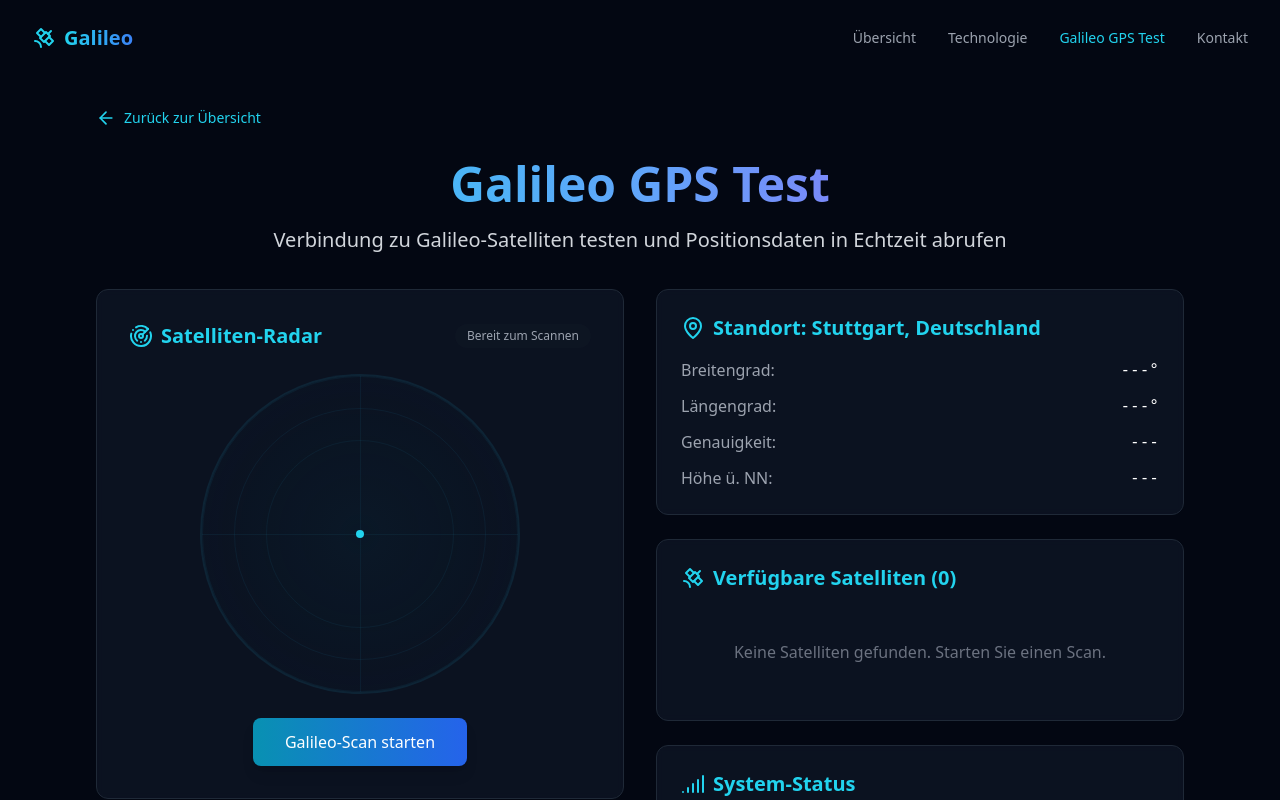
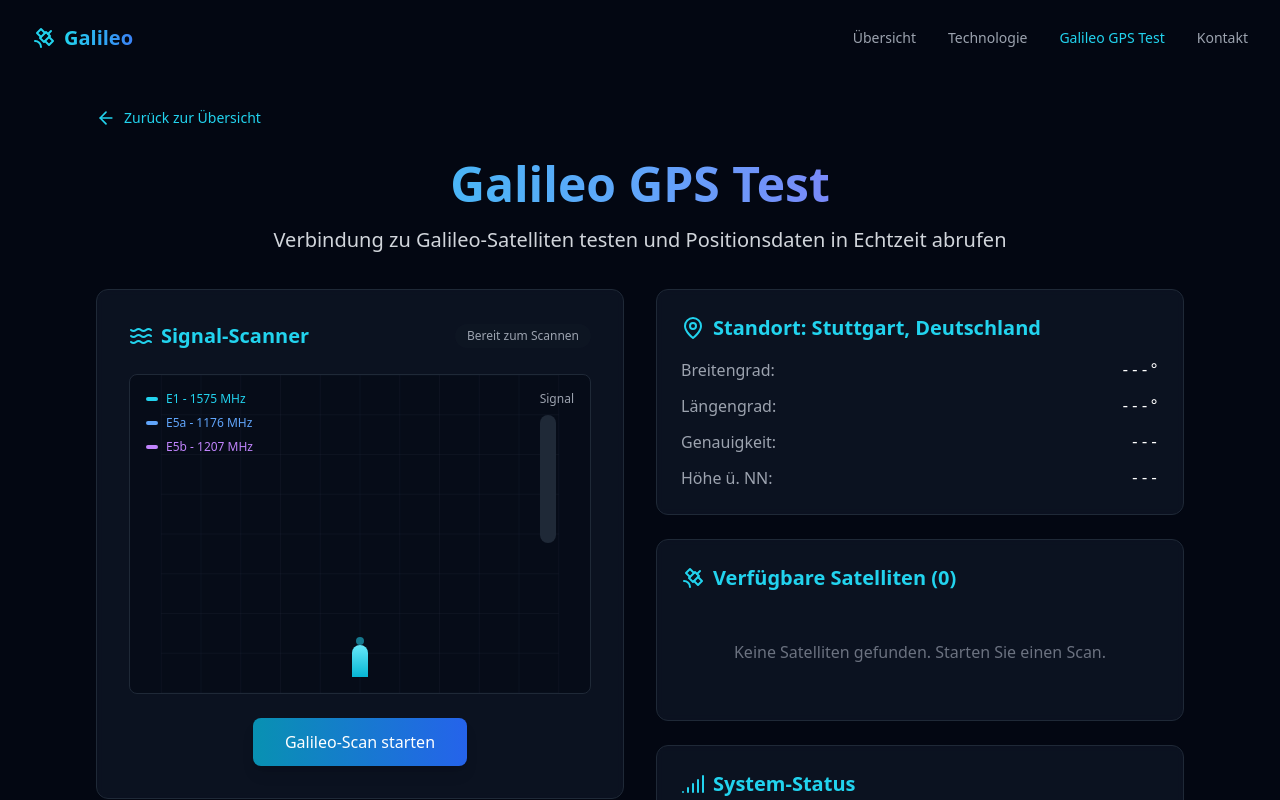
Before and after one commit to estatar/Galileo, a React (Vite) app: page / in a window 1280 px wide. Both pictures are taken after a click on the button "Galileo GPS Test". Shown: the top 800 px of the page. Built offline with nearby package versions, Linux system fonts and the light colour scheme.

Commit message:
Redesign GPS Test Scanner Interface

```diff
--- a/src/components/GpsTestPage.tsx
+++ b/src/components/GpsTestPage.tsx
@@ -1,5 +1,5 @@
 import React, { useState, useEffect } from 'react';
-import { ArrowLeft, Satellite, MapPin, Signal, Zap, Clock, Target, Radar } from 'lucide-react';
+import { ArrowLeft, Satellite, MapPin, Signal, Zap, Clock, Target, Radio, Waves } from 'lucide-react';
 
 interface GpsTestPageProps {
   onBackToOverview: () => void;
@@ -20,6 +20,7 @@ const GpsTestPage: React.FC<GpsTestPageProps> = ({ onBackToOverview }) => {
   const [satellites, setSatellites] = useState<SatelliteData[]>([]);
   const [location, setLocation] = useState({ lat: 0, lng: 0, accuracy: 0 });
   const [connectionStatus, setConnectionStatus] = useState<'idle' | 'scanning' | 'connecting' | 'connected'>('idle');
+  const [activeSignals, setActiveSignals] = useState<number[]>([]);
 
   // Stuttgart coordinates
   const stuttgartCoords = { lat: 48.7758, lng: 9.1829 };
@@ -42,6 +43,7 @@ const GpsTestPage: React.FC<GpsTestPageProps> = ({ onBackToOverview }) => {
     setScanProgress(0);
     setSatellites([]);
     setLocation({ lat: 0, lng: 0, accuracy: 0 });
+    setActiveSignals([]);
   };
 
   useEffect(() => {
@@ -98,6 +100,27 @@ const GpsTestPage: React.FC<GpsTestPageProps> = ({ onBackToOverview }) => {
     return () => clearInterval(interval);
   }, [isScanning]);
 
+  // Generate active signal animations
+  useEffect(() => {
+    if (isScanning) {
+      const signalInterval = setInterval(() => {
+        setActiveSignals(prev => {
+          const newSignals = [...prev];
+          // Add new signal
+          if (Math.random() > 0.3) {
+            newSignals.push(Date.now());
+          }
+          // Remove old signals (after 3 seconds)
+          return newSignals.filter(signal => Date.now() - signal < 3000);
+        });
+      }, 400);
+
+      return () => clearInterval(signalInterval);
+    } else {
+      setActiveSignals([]);
+    }
+  }, [isScanning]);
+
   const getStatusColor = (status: string) => {
     switch (status) {
       case 'searching': return 'text-yellow-400';
@@ -142,14 +165,14 @@ const GpsTestPage: React.FC<GpsTestPageProps> = ({ onBackToOverview }) => {
 
       {/* Main Control Panel */}
       <div className="grid grid-cols-1 lg:grid-cols-2 gap-8">
-        {/* Left Panel - Scanner */}
+        {/* Left Panel - Signal Scanner */}
         <div className="space-y-6">
-          {/* Radar Display */}
+          {/* Signal Scanner Display */}
           <div className="bg-gray-900/70 backdrop-blur-sm rounded-xl p-8 border border-gray-800">
             <div className="flex items-center justify-between mb-6">
               <h3 className="text-xl font-bold text-cyan-400 flex items-center">
-                <Radar className="w-6 h-6 mr-2" />
-                Satelliten-Radar
+                <Waves className="w-6 h-6 mr-2" />
+                Signal-Scanner
               </h3>
               <div className={`px-3 py-1 rounded-full text-xs font-medium ${
                 connectionStatus === 'connected' ? 'bg-green-900/50 text-green-400' :
@@ -161,31 +184,80 @@ const GpsTestPage: React.FC<GpsTestPageProps> = ({ onBackToOverview }) => {
               </div>
             </div>
 
-            {/* Radar Circle */}
-            <div className="relative w-80 h-80 mx-auto">
-              <div className="absolute inset-0 rounded-full border-2 border-cyan-900/30 bg-gradient-radial from-cyan-950/20 to-transparent">
-                {/* Radar sweep */}
+            {/* Signal Visualization */}
+            <div className="relative w-full h-80 bg-gray-950/50 rounded-lg border border-gray-800 overflow-hidden">
+              {/* Grid background */}
+              <div className="absolute inset-0">
+                <svg className="w-full h-full" viewBox="0 0 400 320">
+                  {/* Horizontal grid lines */}
+                  {Array.from({ length: 9 }).map((_, i) => (
+                    <line
+                      key={`h-${i}`}
+                      x1="0"
+                      y1={i * 40}
+                      x2="400"
+                      y2={i * 40}
+                      stroke="rgb(55, 65, 81)"
+                      strokeWidth="0.5"
+                      opacity="0.3"
+                    />
+                  ))}
+                  {/* Vertical grid lines */}
+                  {Array.from({ length: 11 }).map((_, i) => (
+                    <line
+                      key={`v-${i}`}
+                      x1={i * 40}
+                      y1="0"
+                      x2={i * 40}
+                      y2="320"
+                      stroke="rgb(55, 65, 81)"
+                      strokeWidth="0.5"
+                      opacity="0.3"
+                    />
+                  ))}
+                </svg>
+              </div>
+
+              {/* Center antenna */}
+              <div className="absolute bottom-4 left-1/2 transform -translate-x-1/2">
+                <div className="w-4 h-8 bg-gradient-to-t from-cyan-500 to-cyan-300 rounded-t-full relative">
+                  <div className="absolute -top-2 left-1/2 transform -translate-x-1/2 w-2 h-2 bg-cyan-400 rounded-full animate-pulse"></div>
+                </div>
+              </div>
+
+              {/* Signal waves */}
               {isScanning && (
-                  <div className="absolute inset-0 rounded-full overflow-hidden">
-                    <div className="absolute top-1/2 left-1/2 w-1/2 h-0.5 bg-gradient-to-r from-cyan-400 to-transparent origin-left animate-spin"
-                         style={{ animationDuration: '2s' }}></div>
+                <>
+                  {/* Continuous scanning beam */}
+                  <div className="absolute bottom-8 left-1/2 transform -translate-x-1/2 origin-bottom">
+                    <div
+                      className="w-1 bg-gradient-to-t from-cyan-500 to-transparent opacity-60"
+                      style={{
+                        height: '280px',
+                        animation: 'sweep 3s linear infinite',
+                        transformOrigin: 'bottom center'
+                      }}
+                    ></div>
                   </div>
-                )}
 
-                {/* Grid lines */}
-                <div className="absolute inset-0 rounded-full border border-cyan-900/20"></div>
-                <div className="absolute inset-8 rounded-full border border-cyan-900/20"></div>
-                <div className="absolute inset-16 rounded-full border border-cyan-900/20"></div>
-                <div className="absolute top-1/2 left-0 right-0 h-px bg-cyan-900/20"></div>
-                <div className="absolute top-0 bottom-0 left-1/2 w-px bg-cyan-900/20"></div>
+                  {/* Signal pulses */}
+                  {activeSignals.map((signal, index) => (
+                    <div
+                      key={signal}
+                      className="absolute bottom-8 left-1/2 transform -translate-x-1/2"
+                      style={{
+                        animation: `signalPulse 3s ease-out forwards`,
+                        animationDelay: `${index * 0.1}s`
+                      }}
+                    >
+                      <div className="w-2 h-2 bg-cyan-400 rounded-full"></div>
+                    </div>
+                  ))}
 
-                {/* Center point */}
-                <div className="absolute top-1/2 left-1/2 w-2 h-2 bg-cyan-400 rounded-full transform -translate-x-1/2 -translate-y-1/2"></div>
-
-                {/* Satellites */}
+                  {/* Satellite indicators */}
                   {satellites.map((sat, index) => {
-                  const angle = (sat.azimuth * Math.PI) / 180;
-                  const distance = (90 - sat.elevation) * 1.5; // Convert elevation to distance from center
+                    const angle = (sat.azimuth - 90) * (Math.PI / 180); // Convert to radians, adjust for top = 0°
+                    const distance = (90 - sat.elevation) * 2.8; // Scale elevation to distance
                     const x = Math.cos(angle) * distance;
                     const y = Math.sin(angle) * distance;
 
@@ -193,18 +265,59 @@ const GpsTestPage: React.FC<GpsTestPageProps> = ({ onBackToOverview }) => {
                       <div
                         key={sat.id}
                         className={`absolute w-3 h-3 rounded-full transform -translate-x-1/2 -translate-y-1/2 ${
-                        sat.status === 'locked' ? 'bg-green-400 animate-pulse' :
-                        sat.status === 'acquiring' ? 'bg-orange-400' :
-                        'bg-yellow-400'
+                          sat.status === 'locked' ? 'bg-green-400 shadow-lg shadow-green-400/50' :
+                          sat.status === 'acquiring' ? 'bg-orange-400 shadow-lg shadow-orange-400/50' :
+                          'bg-yellow-400 shadow-lg shadow-yellow-400/50'
                         }`}
                         style={{
                           left: `calc(50% + ${x}px)`,
-                        top: `calc(50% + ${y}px)`
+                          top: `calc(50% + ${y}px)`,
+                          animation: sat.status === 'locked' ? 'pulse 2s infinite' : 'none'
                         }}
                         title={`${sat.name} - ${sat.status}`}
-                    />
+                      >
+                        {/* Signal strength indicator */}
+                        <div
+                          className={`absolute -top-1 -right-1 w-2 h-2 rounded-full ${
+                            sat.signalStrength > 40 ? 'bg-green-300' :
+                            sat.signalStrength > 25 ? 'bg-yellow-300' :
+                            'bg-red-300'
+                          }`}
+                          style={{ fontSize: '6px' }}
+                        ></div>
+                      </div>
                     );
                   })}
+                </>
+              )}
+
+              {/* Frequency bands visualization */}
+              <div className="absolute top-4 left-4 space-y-2">
+                <div className="flex items-center space-x-2 text-xs">
+                  <div className="w-3 h-1 bg-cyan-400 rounded"></div>
+                  <span className="text-cyan-400">E1 - 1575 MHz</span>
+                </div>
+                <div className="flex items-center space-x-2 text-xs">
+                  <div className="w-3 h-1 bg-blue-400 rounded"></div>
+                  <span className="text-blue-400">E5a - 1176 MHz</span>
+                </div>
+                <div className="flex items-center space-x-2 text-xs">
+                  <div className="w-3 h-1 bg-purple-400 rounded"></div>
+                  <span className="text-purple-400">E5b - 1207 MHz</span>
+                </div>
+              </div>
+
+              {/* Signal strength meter */}
+              <div className="absolute top-4 right-4">
+                <div className="text-xs text-gray-400 mb-2">Signal</div>
+                <div className="w-4 h-32 bg-gray-800 rounded-full relative overflow-hidden">
+                  <div
+                    className="absolute bottom-0 left-0 right-0 bg-gradient-to-t from-green-500 via-yellow-500 to-red-500 transition-all duration-500"
+                    style={{
+                      height: `${Math.min((satellites.reduce((sum, sat) => sum + sat.signalStrength, 0) / satellites.length) * 2, 100)}%`
+                    }}
+                  ></div>
+                </div>
               </div>
             </div>
 
--- a/src/index.css
+++ b/src/index.css
@@ -74,6 +74,32 @@ body {
   animation: pulse-slow 4s ease-in-out infinite;
 }
 
+/* Signal scanner animations */
+@keyframes sweep {
+  0% {
+    transform: rotate(-60deg);
+    opacity: 0.8;
+  }
+  50% {
+    opacity: 1;
+  }
+  100% {
+    transform: rotate(60deg);
+    opacity: 0.8;
+  }
+}
+
+@keyframes signalPulse {
+  0% {
+    transform: translate(-50%, 0) scale(1);
+    opacity: 1;
+  }
+  100% {
+    transform: translate(-50%, -280px) scale(0.3);
+    opacity: 0;
+  }
+}
+
 /* Add responsive styling for different device sizes */
 @media (max-width: 640px) {
   .orbit-path {
```
Lines whose indentation alone changed are shown as unchanged.
